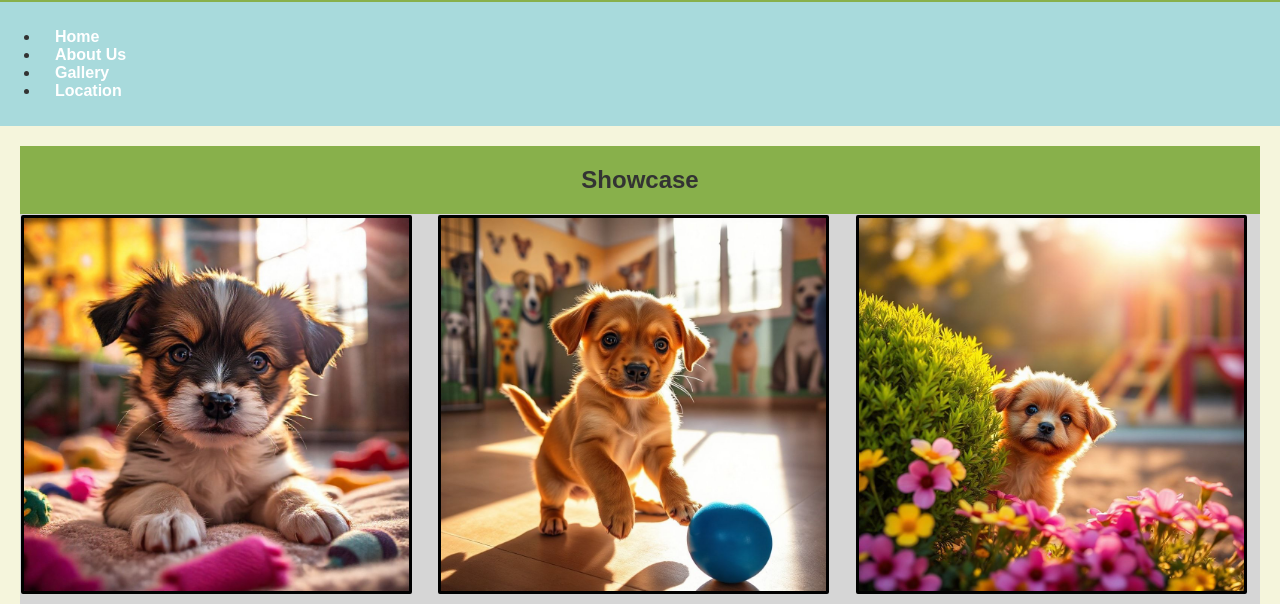
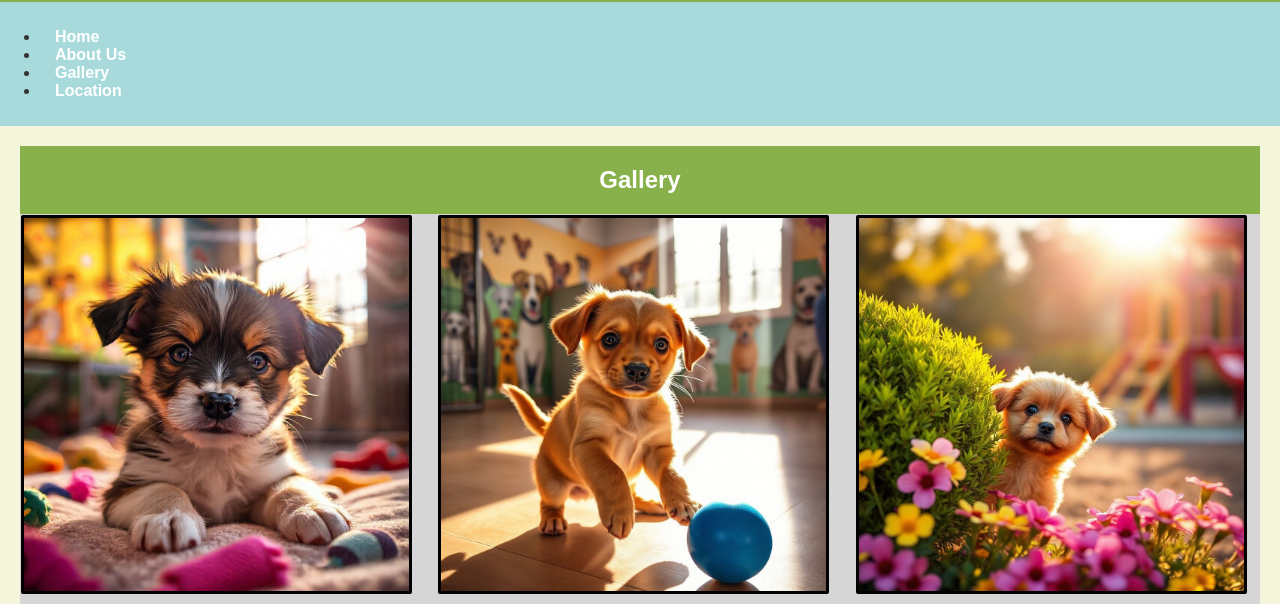
Before and after one commit to Mbarlowsg/adopt-a-friend, a plain HTML site: page gallery.html in a window 1280 px wide. Shown: the part 142-746 px from the top of the page. Drawn offline with Linux system fonts and the light colour scheme.

Commit message:
Changed h2 to better match the page

```diff
--- a/css/gallery.css
+++ b/css/gallery.css
@@ -1,18 +1,6 @@
-/** @format */
-
 :root {
 	--background-color: rgb(6, 11, 25);
 }
-
-/* nav {
-    display: flex;
-    width: 100%;
-    height: 50px;
-    background-color: var(--background-color);
-    justify-content: center;
-    /* font-family: ; */
-/* color: white; */
-/* } */
 
 .gallery {
 	display: grid;
@@ -33,15 +21,8 @@
 
 .gallery-container h2 {
     justify-self: center;
+	color: white;
 }
-
-/* main {
-    display: grid;
-    justify-content: center;
-    background-color: black;
-    width: 100%;
-    height: auto;
-} */
 
 .gallery-item-container {
 	display: inline-block;
--- a/gallery.html
+++ b/gallery.html
@@ -24,7 +24,7 @@
 
         <main>
             <div class="gallery-container">
-                <h2>Showcase</h2>
+                <h2>Gallery</h2>
                 <div class="gallery">
                     <a href="" target="_blank" class="gallery-item-container"> <!-- PUT LINK TO ADDITIONAL PAGE HERE-->
                         <img id="cute-dog-1" src="./animal-images/cute dog 1.jpeg" alt="Cute dog Pic 1" class="gallery-item">
```
